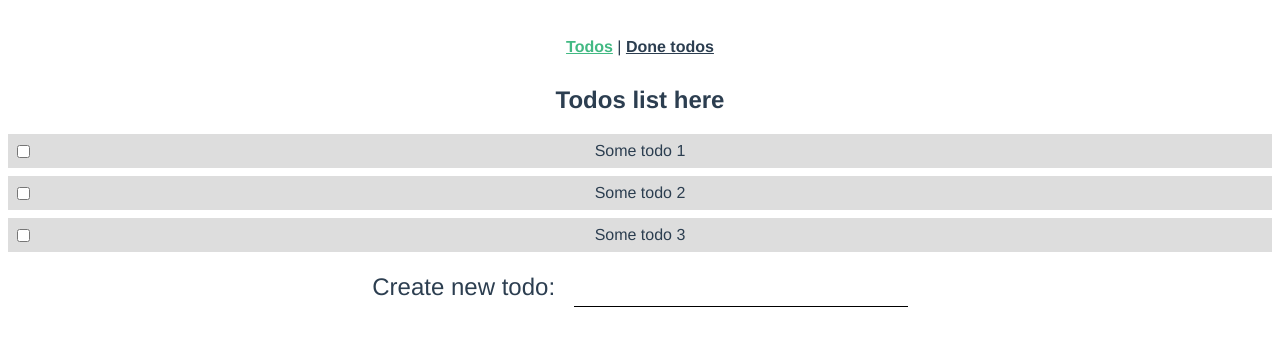
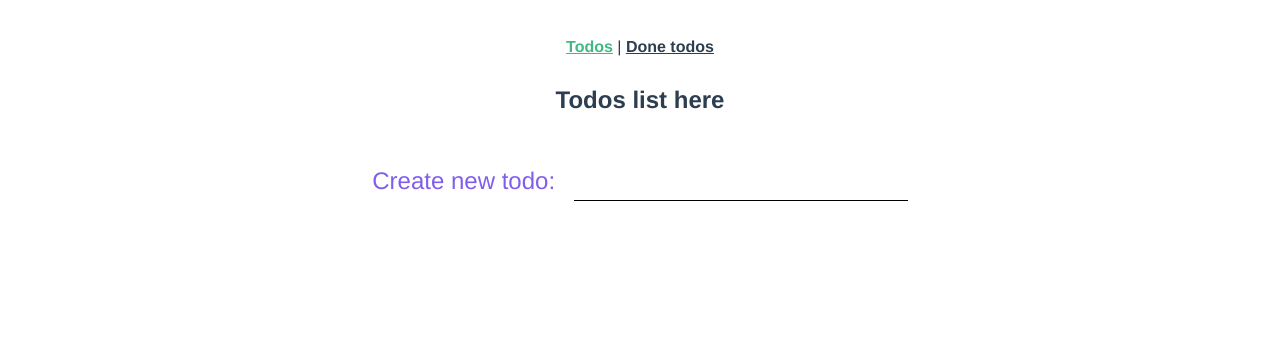
Before and after one commit to sulaigor/vuejs-todo-app, a Vue app: page / in a window 1280 px wide. Shown: the top 346 px of the page. Built offline with nearby package versions, Linux system fonts and the light colour scheme.

Commit message:
Adds creating todos by create form.

```diff
--- a/src/components/CreateTodoItemForm.vue
+++ b/src/components/CreateTodoItemForm.vue
@@ -16,7 +16,14 @@
     },
     methods: {
       createItem() {
-        this.$emit('createItem', this.inputText)
+        if(this.inputText.length > 0)
+        {
+          this.$emit('createItem', this.inputText);
+          this.clearInputText();
+        }
+      },
+      clearInputText() {
+        this.inputText = '';
       }
     }
   }
@@ -28,10 +35,10 @@
     display: flex;
     flex-direction: row;
     justify-content: center;
-    margin-bottom: 2em;
+    margin: 2em 0;
 
     .form-label {
-
+      color: #805DEE;
     }
 
     .form-input {
--- a/src/views/Todos.vue
+++ b/src/views/Todos.vue
@@ -4,7 +4,7 @@
     <TodoList :todos="todos">
       <TodoItem v-for="todo in todos" :key="todo.id" :todo="todo" @todoDone="doneTodo" />
     </TodoList>
-    <CreateTodoItemForm />
+    <CreateTodoItemForm @createItem="createItem" />
   </section>
 </template>
 
@@ -24,32 +24,23 @@
     },
     data: function () {
       return {
-        todos: [
-          {
-            id: 1,
-            text: 'Some todo 1',
-            done: false,
-          },
-          {
-            id: 2,
-            text: 'Some todo 2',
-            done: false,
-          },
-          {
-            id: 3,
-            text: 'Some todo 3',
-            done: false,
-          },
-        ]
+        todos: []
       }
     },
     methods: {
       doneTodo(todoId) {
-        let index = this.todos.findIndex(todo => todo.id === todoId)
+        let index = this.todos.findIndex(todo => todo.id === todoId);
         this.todos[index].done = this.todos[index].done ? false : true;
+      },
 
-        console.log(JSON.stringify(this.todos));
-      }
+      createItem(todoText) {
+        let item = {
+          id: this.todos.length + 1,
+          text: todoText,
+          done: false,
+        };
+        this.todos.push(item);
+      },
     },
   }
 </script>
```
